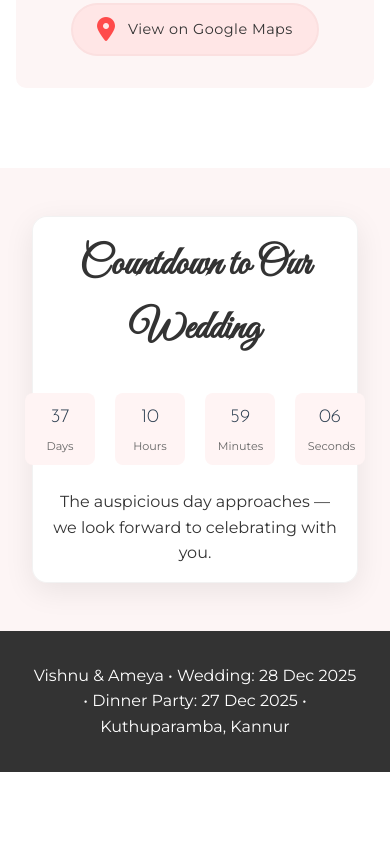
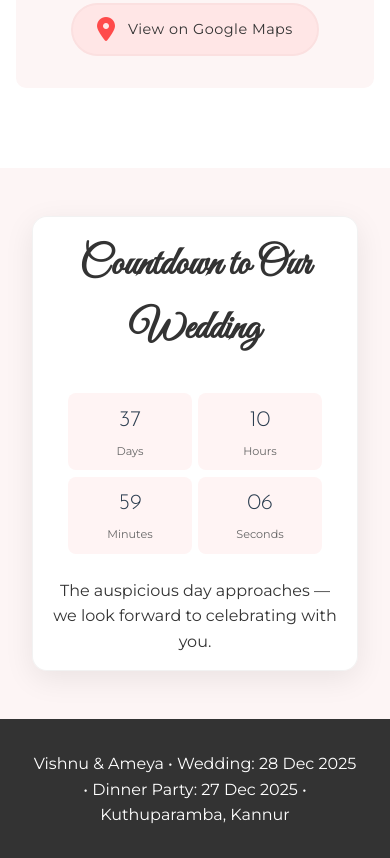
Before and after one commit to together-vishnu-and-ameya/together-vishnu-and-ameya.github.io, a plain HTML site: page index.html in a window 390 px wide. Shown: the part 3160-4018 px from the top of the page. Before the commit the page ends 3932 px from the top, so only its background shows below. Drawn offline with Linux system fonts and the light colour scheme.

Commit message:
updated countdown timer responsive issue

```diff
--- a/styles.css
+++ b/styles.css
@@ -396,6 +396,45 @@ body {
     align-items: center;
     text-align: center;
   }
+
+  /* When countdown sits inside the invitation card on small screens,
+     make items flexible so they never overflow the card */
+  .countdown-content .countdown {
+    width: 100%;
+    display: flex;
+    justify-content: space-between;
+    gap: 0.5rem;
+    flex-wrap: nowrap;
+    overflow: hidden;
+    box-sizing: border-box;
+  }
+
+  .countdown-content .countdown-item {
+    flex: 1 1 0;
+    min-width: 0; /* allow shrinking below default min-width */
+    padding: 0.35rem 0.45rem;
+  }
+}
+
+/* Extra-small screens: stack countdown into two rows (2 x 2) to avoid overflow */
+@media (max-width: 420px) {
+  .countdown-content .countdown {
+    flex-wrap: wrap;
+    overflow: visible; /* allow items to wrap instead of clipping */
+    gap: 0.4rem;
+    justify-content: center;
+  }
+
+  .countdown-content .countdown-item {
+    flex: 0 0 calc(50% - 0.4rem);
+    min-width: 0;
+    box-sizing: border-box;
+    padding: 0.35rem 0.4rem;
+  }
+
+  .countdown-content .countdown-value {
+    font-size: 1.4rem;
+  }
 }
 
 h2 {
```
